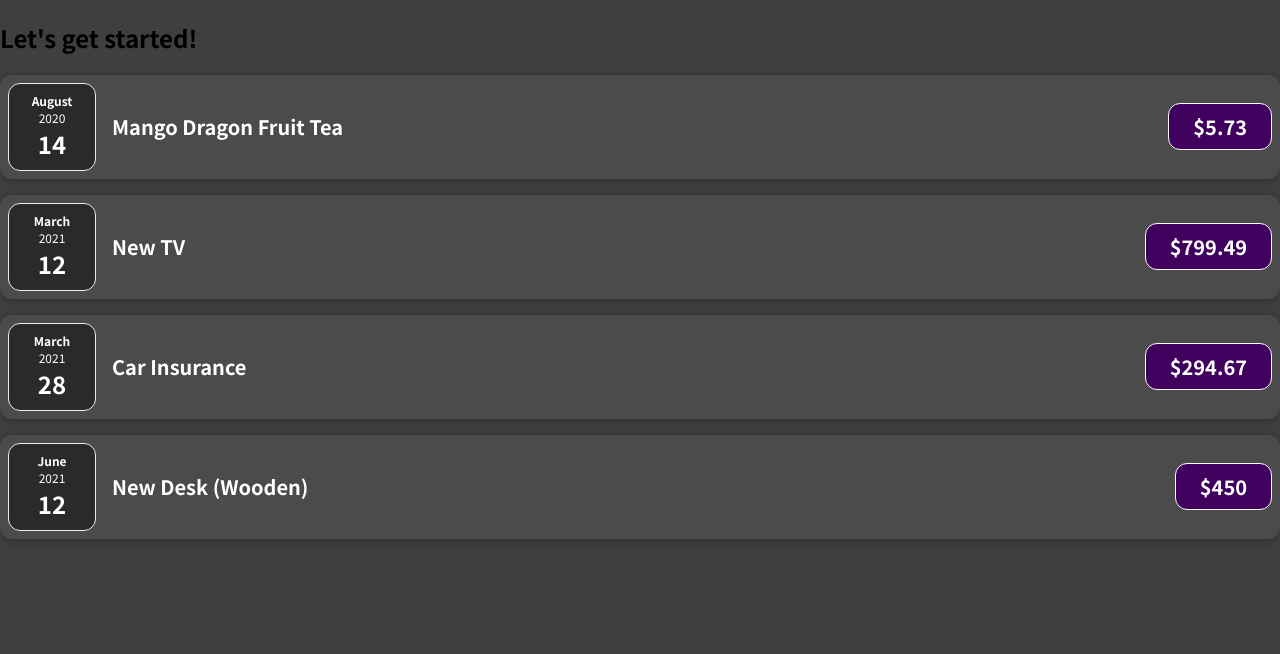
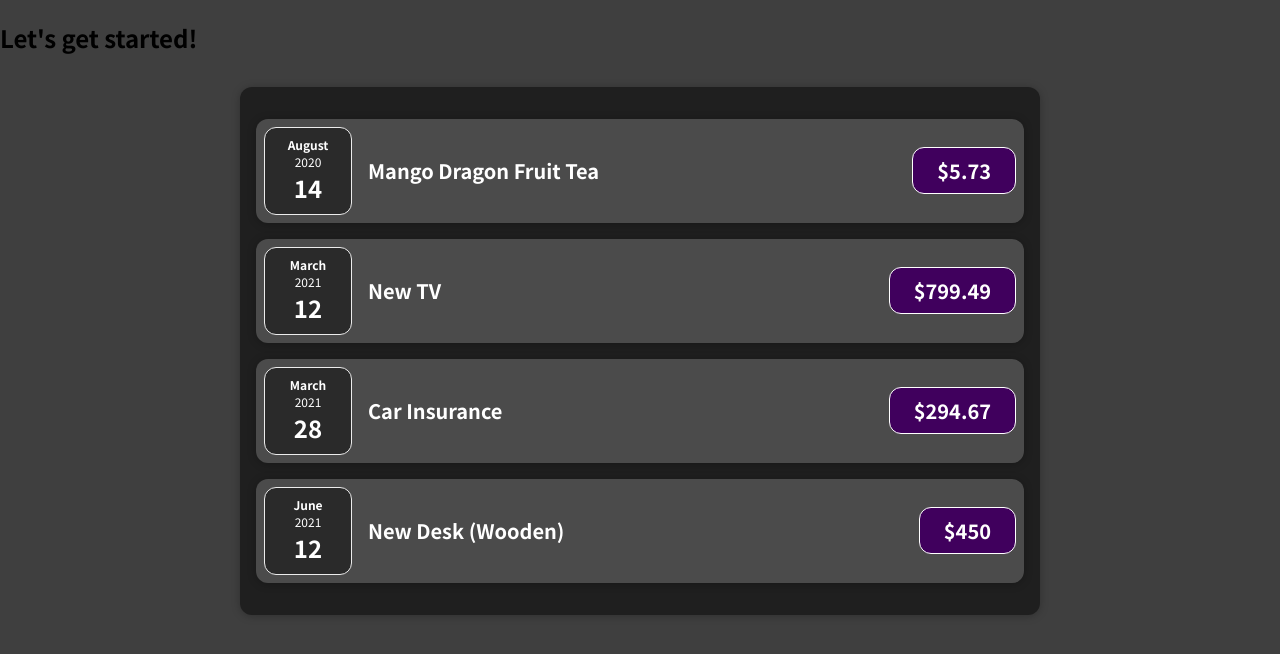
Before and after one commit to Kim-Jeongyoung/expense-item-React, a React (Create React App) app: page / in a window 1280 px wide. Shown: the top 654 px of the page. Built offline with nearby package versions, Linux system fonts and the light colour scheme.

Commit message:
Adding Expenses, Card components

```diff
--- a/src/App.js
+++ b/src/App.js
@@ -1,6 +1,8 @@
-import ExpenseItem from './components/ExpenseItem';
+import React from 'react';
 
-function App() {
+import Expenses from './components/Expenses/Expenses';
+
+const App = () => {
   const expenses = [
     {
       id: 'e1',
@@ -23,10 +25,24 @@
     },
   ];
 
+  //Alternative way of using JSX
+  // return React.createElement('div', {},
+  // React.createElement('h2', {}. 'Let's get started'),
+  // React.createElement(Expenses, {items:expenses}));
+
   return (
     <div>
       <h2>Let's get started!</h2>
-      <ExpenseItem
+      <Expenses items={expenses} />
+    </div>
+  );
+};
+
+export default App;
+
+/*
+
+<ExpenseItem
         title={expenses[0].title}
         amount={expenses[0].amount}
         date={expenses[0].date}
@@ -46,8 +62,4 @@
         amount={expenses[3].amount}
         date={expenses[3].date}
       />
-    </div>
-  );
-}
-
-export default App;
+*/
--- a/src/components/ExpenseDate.js
+++ b/src/components/Expenses/ExpenseDate.js
@@ -1,6 +1,8 @@
+import React from 'react';
+
 import './ExpenseDate.css';
 
-function ExpenseDate(props) {
+const ExpenseDate = (props) => {
   const month = props.date.toLocaleString('en-US', { month: 'long' });
   const day = props.date.toLocaleString('en-US', { day: '2-digit' });
   const year = props.date.getFullYear();
@@ -12,6 +14,6 @@
       <div className="expense-date__day">{day}</div>
     </div>
   );
-}
+};
 
 export default ExpenseDate;
--- a/src/components/ExpenseItem.css
+++ b/src/components/Expenses/ExpenseItem.css
@@ -2,10 +2,10 @@
   display: flex;
   justify-content: space-between;
   align-items: center;
-  box-shadow: 0 2px 8px rgba(0, 0, 0, 0.25);
+
   padding: 0.5rem;
   margin: 1rem 0;
-  border-radius: 12px;
+
   background-color: #4b4b4b;
 }
 
--- a/src/components/ExpenseItem.js
+++ b/src/components/Expenses/ExpenseItem.js
@@ -1,16 +1,19 @@
+import React from 'react';
+
 import ExpenseDate from './ExpenseDate';
+import Card from '../UI/Card';
 import './ExpenseItem.css';
 
-function ExpenseItem(props) {
+const ExpenseItem = (props) => {
   return (
-    <div className="expense-item">
+    <Card className="expense-item">
       <ExpenseDate date={props.date} />
       <div className="expense-item__description">
         <h2>{props.title}</h2>
         <div className="expense-item__price">${props.amount}</div>
       </div>
-    </div>
+    </Card>
   );
-}
+};
 
 export default ExpenseItem;
--- /dev/null
+++ b/src/components/Expenses/Expenses.css
@@ -0,0 +1,7 @@
+.expenses {
+  padding: 1rem;
+  background-color: rgb(31, 31, 31);
+  margin: 2rem auto;
+  width: 50rem;
+  max-width: 95%;
+}
--- /dev/null
+++ b/src/components/Expenses/Expenses.js
@@ -0,0 +1,62 @@
+import React from 'react';
+
+import ExpenseItem from './ExpenseItem';
+import Card from '../UI/Card';
+import './Expenses.css';
+
+const Expenses = (props) => {
+  return (
+    <Card className="expenses">
+      <ExpenseItem
+        title={props.items[0].title}
+        amount={props.items[0].amount}
+        date={props.items[0].date}
+      />
+      <ExpenseItem
+        title={props.items[1].title}
+        amount={props.items[1].amount}
+        date={props.items[1].date}
+      />
+      <ExpenseItem
+        title={props.items[2].title}
+        amount={props.items[2].amount}
+        date={props.items[2].date}
+      />
+      <ExpenseItem
+        title={props.items[3].title}
+        amount={props.items[3].amount}
+        date={props.items[3].date}
+      />
+    </Card>
+  );
+};
+
+export default Expenses;
+
+// props.expenses 를 props.items로 바꿔줌 이름이 겹치니까
+
+// return 다음에 하나의 root element가 와야해서 <div></div>안에 넣어줌
+// props 넣어주면 자동으로 App.js에 있는 오브젝트 내용 가져다 쓸 수 있음
+/*
+App.js에서 가져온 다음 props 다 넣어줘야 사용가능
+<ExpenseItem
+title={expenses[0].title}
+amount={expenses[0].amount}
+date={expenses[0].date}
+/>
+<ExpenseItem
+title={expenses[1].title}
+amount={expenses[1].amount}
+date={expenses[1].date}
+/>
+<ExpenseItem
+title={expenses[2].title}
+amount={expenses[2].amount}
+date={expenses[2].date}
+/>
+<ExpenseItem
+title={expenses[3].title}
+amount={expenses[3].amount}
+date={expenses[3].date}
+/>
+*/
--- /dev/null
+++ b/src/components/UI/Card.css
@@ -0,0 +1,8 @@
+.card {
+  border-radius: 12px;
+  box-shadow: 0 1px 8px rgba(0, 0, 0, 0.25);
+}
+/* ExpenseItem.css에서 가져옴 */
+
+/* box-shadow: 0 2px 8px rgba(0, 0, 0, 0.25);
+border-radius: 12px; */
--- /dev/null
+++ b/src/components/UI/Card.js
@@ -0,0 +1,10 @@
+import React from 'react';
+import './Card.css';
+
+const Card = (props) => {
+  const classes = 'card ' + props.className;
+
+  return <div className={classes}>{props.children}</div>;
+};
+
+export default Card;
--- a/src/index.js
+++ b/src/index.js
@@ -1,3 +1,4 @@
+import React from 'react';
 import ReactDOM from 'react-dom';
 
 import './index.css';
```
Also changed, not shown: src/components/Expenses/ExpenseDate.css (renamed from src/components/ExpenseDate.css).
